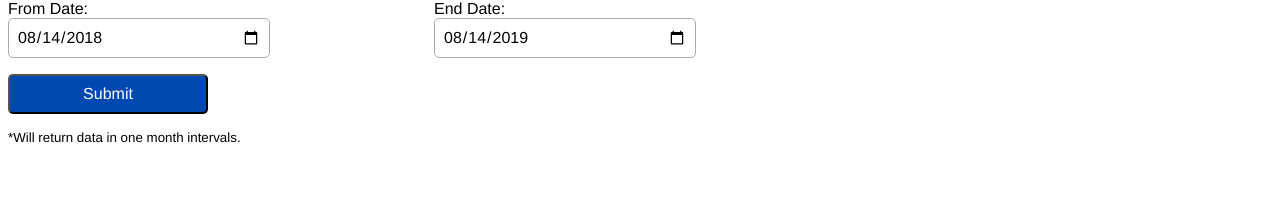
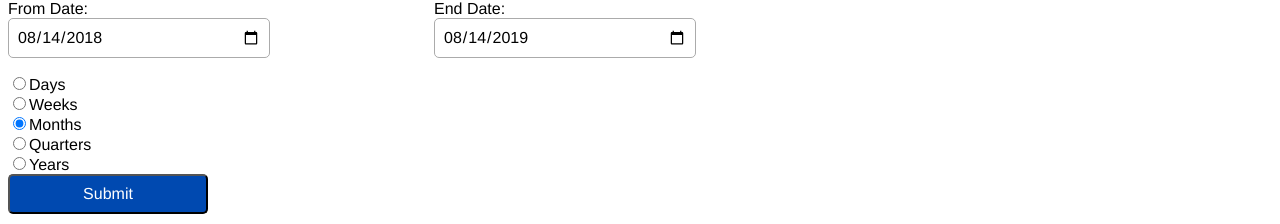
Before and after one commit to mattstates/jiramanagertool, a React app: page / in a window 1280 px wide. Shown: the part 268-492 px from the top of the page. Built offline with nearby package versions, Linux system fonts and the light colour scheme; no server answers.

Commit message:
wip adding DateRanges

```diff
--- a/actions/FormAction.ts
+++ b/actions/FormAction.ts
@@ -1,4 +1,4 @@
-import { FormActionTypes } from '../enums/formActionTypes.ts';
+import { FormActionTypes } from '../enums/FormActionTypes.ts';
 
 export interface IFormAction {
     payload: any;
--- a/components/App.tsx
+++ b/components/App.tsx
@@ -1,5 +1,5 @@
 import React, { Fragment, useEffect, useState } from 'react';
-import { Criterias } from '../enums/criterias.ts';
+import { Criterias } from '../enums/Criterias.ts';
 import { urlBuilder } from '../secrets.ts';
 import './App.scss';
 import { EstimationAccuracy } from './charts/EstimationAccuracy.tsx';
@@ -20,15 +20,15 @@ export interface IAppState {
 }
 
 export function App() {
-    const [appState, updateAppState] = useState < IAppState > ({ assignee: '', dateRanges: [], criterias: [] });
-    const [vizData, updateVizData] = useState < any > ([]);
-    const [loading, updateLoading] = useState < boolean > (false);
+    const [appState, updateAppState] = useState<IAppState>({ assignee: '', dateRanges: [], criterias: [] });
+    const [vizData, updateVizData] = useState<any>({});
+    const [loading, updateLoading] = useState<boolean>(false);
 
     console.log(vizData, '<--- vizData');
 
     useEffect(() => {
         updateLoading(true);
-        updateVizData([]);
+        updateVizData({});
 
         const data: any[] = [];
         const promises = appState.dateRanges.map((dateRange) => {
--- a/components/CheckBox.tsx
+++ b/components/CheckBox.tsx
@@ -1,6 +1,6 @@
 import React from 'react';
 import { IFormAction } from '../actions/FormAction.ts';
-import { FormActionTypes } from '../enums/formActionTypes.ts';
+import { FormActionTypes } from '../enums/FormActionTypes.ts';
 
 interface CheckBoxProps {
     criteria: string;
--- a/components/DateField.tsx
+++ b/components/DateField.tsx
@@ -1,6 +1,6 @@
 import React from 'react';
 import { IFormAction } from '../actions/FormAction.ts';
-import { FormActionTypes } from '../enums/formActionTypes.ts';
+import { FormActionTypes } from '../enums/FormActionTypes.ts';
 import './DateField.scss';
 
 interface DateFieldProps {
--- /dev/null
+++ b/components/DateIntervals.tsx
@@ -0,0 +1,23 @@
+import React, { useState } from 'react';
+import { DateRanges } from '../enums/DateRanges';
+
+interface IDateIntervalsProps {
+    dateRanges: string[];
+    name: string;
+    defaultDateRange: string;
+}
+
+export const DateIntervals: React.FC<IDateIntervalsProps> = ({ dateRanges, defaultDateRange, name }) => {
+    const [selectedRange, updateSelectedRange] = useState<string>(defaultDateRange);
+
+    const inputs = dateRanges.map((range: string): JSX.Element => {
+        const key = `${name}${range}`;
+        return (
+            <div key={key}>
+                <input onChange={(e) => {updateSelectedRange(e.target.value)}} type="radio" id={key} name={name} value={range} checked={range === selectedRange} />
+                <label htmlFor={key}>{range}</label>
+            </div>
+        );
+    });
+    return <div>{inputs}</div>;
+};
--- a/components/JiraQueryBuilderForm.tsx
+++ b/components/JiraQueryBuilderForm.tsx
@@ -1,12 +1,14 @@
 import { addMonths } from 'date-fns';
-import React, { Dispatch, SetStateAction, useReducer, ReactHTMLElement } from 'react';
+import React, { Dispatch, SetStateAction, useReducer } from 'react';
 import { IFormAction } from '../actions/FormAction.ts';
-import { Criterias } from '../enums/criterias.ts';
-import { FormActionTypes } from '../enums/formActionTypes.ts';
+import { Criterias } from '../enums/Criterias.ts';
+import { DateRanges } from '../enums/dateRanges';
+import { FormActionTypes } from '../enums/FormActionTypes.ts';
 import { getDateRanges } from '../utils/dates.ts';
 import { IAppState } from './App.tsx';
 import { CheckBox } from './CheckBox.tsx';
 import { DateField } from './DateField.tsx';
+import { DateIntervals } from './DateIntervals';
 import './JiraQueryBuilderForm.scss';
 import { SearchInput } from './SearchInput.tsx';
 
@@ -112,6 +114,7 @@ export const JiraQueryBuilderForm: React.FC<IFormProps> = ({ callback }) => {
                     fieldName={'End Date'}
                 />
             </div>
+            <DateIntervals name="dateIntervals" dateRanges={Object.values(DateRanges)} defaultDateRange={DateRanges.Months}/>
 
             <button type="submit">Submit</button>
             <p>
--- a/components/SearchInput.tsx
+++ b/components/SearchInput.tsx
@@ -1,6 +1,6 @@
 import React, { useEffect, useRef, useState } from 'react';
 import { IFormAction } from '../actions/FormAction.ts';
-import { FormActionTypes } from '../enums/formActionTypes.ts';
+import { FormActionTypes } from '../enums/FormActionTypes.ts';
 import { Dropdown } from './Dropdown.tsx';
 import './SearchInput.scss';
 
--- /dev/null
+++ b/enums/DateRanges.ts
@@ -0,0 +1,7 @@
+export enum DateRanges {
+    Days = 'Days',
+    Weeks = 'Weeks',
+    Months = 'Months',
+    Quarters = 'Quarters',
+    Years = 'Years'
+}
--- a/webpack.common.js
+++ b/webpack.common.js
@@ -49,6 +49,9 @@ module.exports = {
             }
         ]
     },
+    resolve: {
+        extensions: ['.ts', '.tsx', '.js', '.jsx', '.json']
+    },
     output: {
         filename: '[name].bundle.js',
         path: path.resolve(__dirname, 'dist')
```
